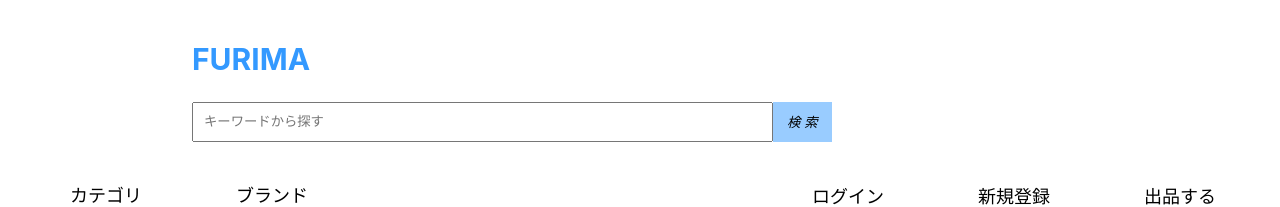
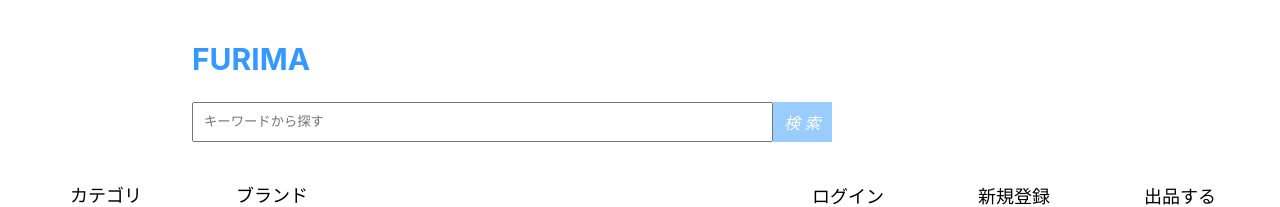
Before and after one commit to eri0406/furima-frontend, a React (Create React App) app in the folder app/: page / in a window 1280 px wide. Shown: the top 207 px of the page. Built offline with nearby package versions, Linux system fonts and the light colour scheme; no server answers.

Commit message:
キャメルケースに変更し直し

```diff
--- a/app/src/App.css
+++ b/app/src/App.css
@@ -39,7 +39,7 @@
   padding: 8px;
 }
 
-.fa-solid-Magnifying-Glass {
+.faSolidMagnifyingGlass {
   width: 4vh;
   color: white;
   font-size: 2vh;
--- a/app/src/components/Header.jsx
+++ b/app/src/components/Header.jsx
@@ -11,7 +11,7 @@
     <form className="inputForm" action="#">
       <input className="inputBox" type="text" placeholder="キーワードから探す"></input>
         <button className="inputBtn">
-          <i className="magnifying-glass" class="fa-Solid-Magnifying-Glass">検 索</i>
+          <i className="magnifyingGlass" class="faSolidMagnifyingGlass">検 索</i>
         </button>
     </form>
 </div>
```
